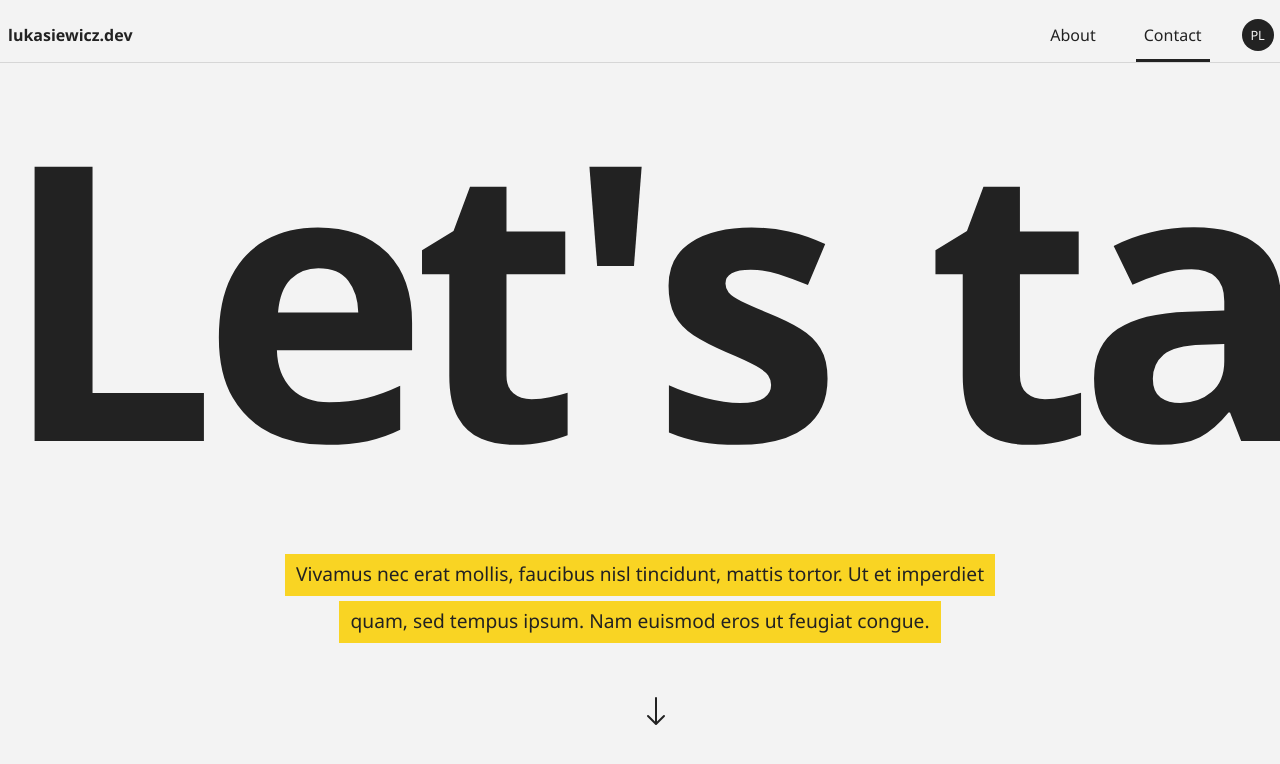
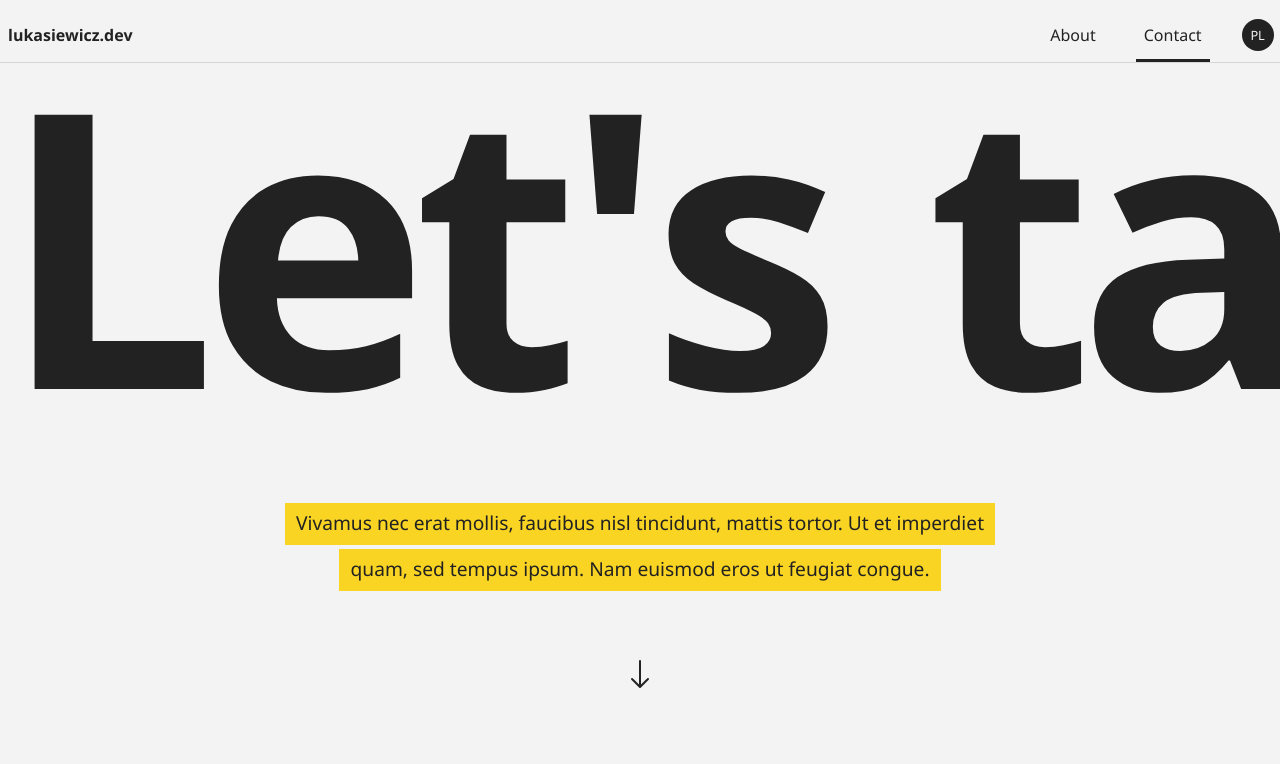
Before and after one commit to lukaszlukasiewicz/lukasiewicz.dev, a Next.js app: page /contact in a window 1280 px wide. Shown: the top 764 px of the page. Built offline with nearby package versions, Linux system fonts and the light colour scheme.

Commit message:
Move scroll arrow to separate component

```diff
--- /dev/null
+++ b/components/UI/ScrollArrow.module.scss
@@ -0,0 +1,4 @@
+.ScrollArrow {
+  margin-top:10vh;
+  font-size:2em;
+}
--- /dev/null
+++ b/components/UI/ScrollArrow.tsx
@@ -0,0 +1,13 @@
+import { motion } from "framer-motion"
+import { BsArrowDown } from "react-icons/bs"
+import Styles from "./ScrollArrow.module.scss"
+
+const ScrollArrow = () => {
+  return <motion.div className={Styles.ScrollArrow} initial={{ y: "-2em", opacity: 0 }} animate={{ y: 0, opacity: 1, transition: { delay: .5, duration: 1, ease: "backOut" } }} exit={{ y: "2em" }} transition={{ duration: 1, ease: "backOut" }}>
+    <motion.div animate={{ y: ["-.5em", "-1em", "0em", "-1em", "0em", "-1em", "-.5em"] }} transition={{ type: "spring", stiffness: 100, duration: 3, delay: 1, repeat: Infinity, repeatDelay: 2 }}>
+      <BsArrowDown />
+    </motion.div>
+  </motion.div>
+}
+
+export default ScrollArrow
--- a/pages/contact.tsx
+++ b/pages/contact.tsx
@@ -5,7 +5,7 @@ import { useRouter } from 'next/router'
 import usePageConfig from 'hooks/usePageConfig'
 import AnimatedHeader from 'components/AnimatedHeader/AnimatedHeader'
 import { motion } from 'framer-motion'
-import { BsArrowDown } from 'react-icons/bs'
+import ScrollArrow from 'components/UI/ScrollArrow'
 import TransitionCover from 'components/TransitionCover/TransitionCover'
 
 const localeContent = {
@@ -46,10 +46,7 @@ const Contact: NextPage = () => {
           <motion.div key={locale} initial={{ y: "-4em", opacity: 0 }} animate={{ y: 0, opacity: 1 }} exit={{ y: "8em", opacity: 0 }} transition={{ duration: 1, ease: "backOut" }}>
             <SubHeader pageId="contact">{headerText}</SubHeader>
           </motion.div>
-
-          <motion.div style={{ fontSize: "2em", position: 'absolute', bottom: "2em", left: "50%" }} initial={{ y: "-2em", opacity: 0 }} animate={{ y: 0, opacity: 1 }} exit={{ y: "2em" }} transition={{ duration: 1, ease: "backOut", delay: .5 }}>
-            <BsArrowDown />
-          </motion.div>
+          <ScrollArrow />
         </Header>
       </TransitionCover>
     </>
```
Also changed, not shown: pages/about.tsx (+3 -4 lines).
